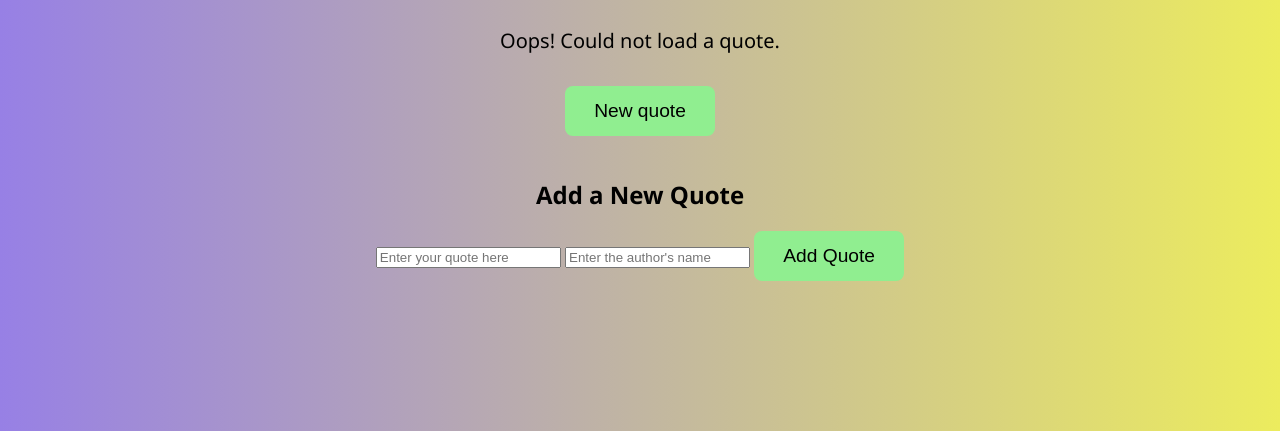
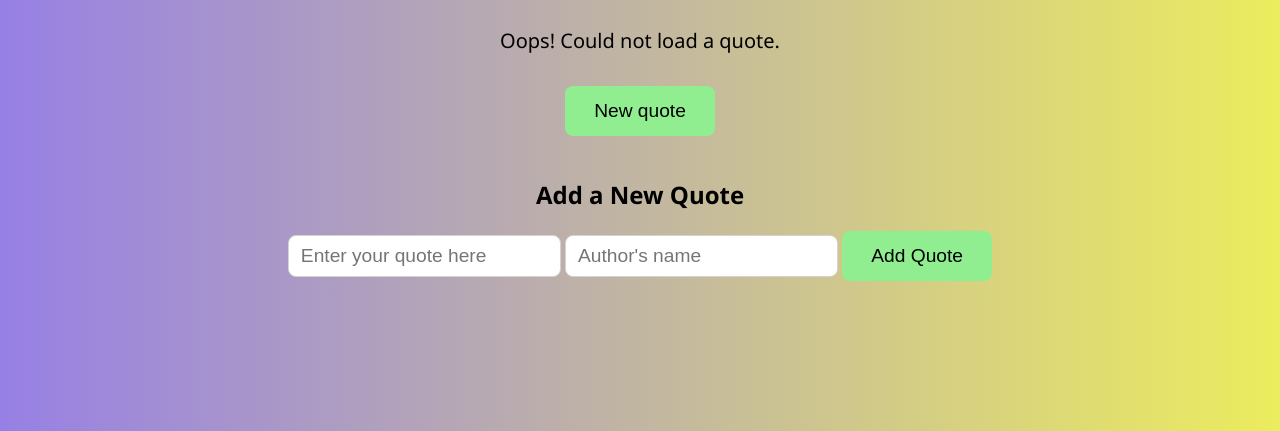
Before and after one commit to Luke-Manyamazi/Quote-App, a plain HTML site: page frontend/index.html in a window 1280 px wide. Shown: the part 369-800 px from the top of the page. Drawn offline with Linux system fonts and the light colour scheme; no server answers.

Commit message:
added inputs for quote and author and the css

```diff
--- a/frontend/index.html
+++ b/frontend/index.html
@@ -20,7 +20,7 @@
   <h2>Add a New Quote</h2>
   <form id="add-quote-form">
     <input type="text" id="new-quote-text" placeholder="Enter your quote here" required />
-    <input type="text" id="new-quote-author" placeholder="Enter the author's name" required />
+    <input type="text" id="new-quote-author" placeholder="Author's name" required />
     <button type="submit">Add Quote</button>
   </form>
   <p id="form-feedback"></p>
--- a/frontend/style.css
+++ b/frontend/style.css
@@ -41,3 +41,11 @@ p {
     font-family: 'Times New Roman', Times, serif;
     margin-top: 10px;
 }
+
+input {
+    height: 40px;
+    border: 1px solid lightgray;
+    border-radius: 8px;
+    padding: 0 12px;
+    font-size: larger;
+}
```
